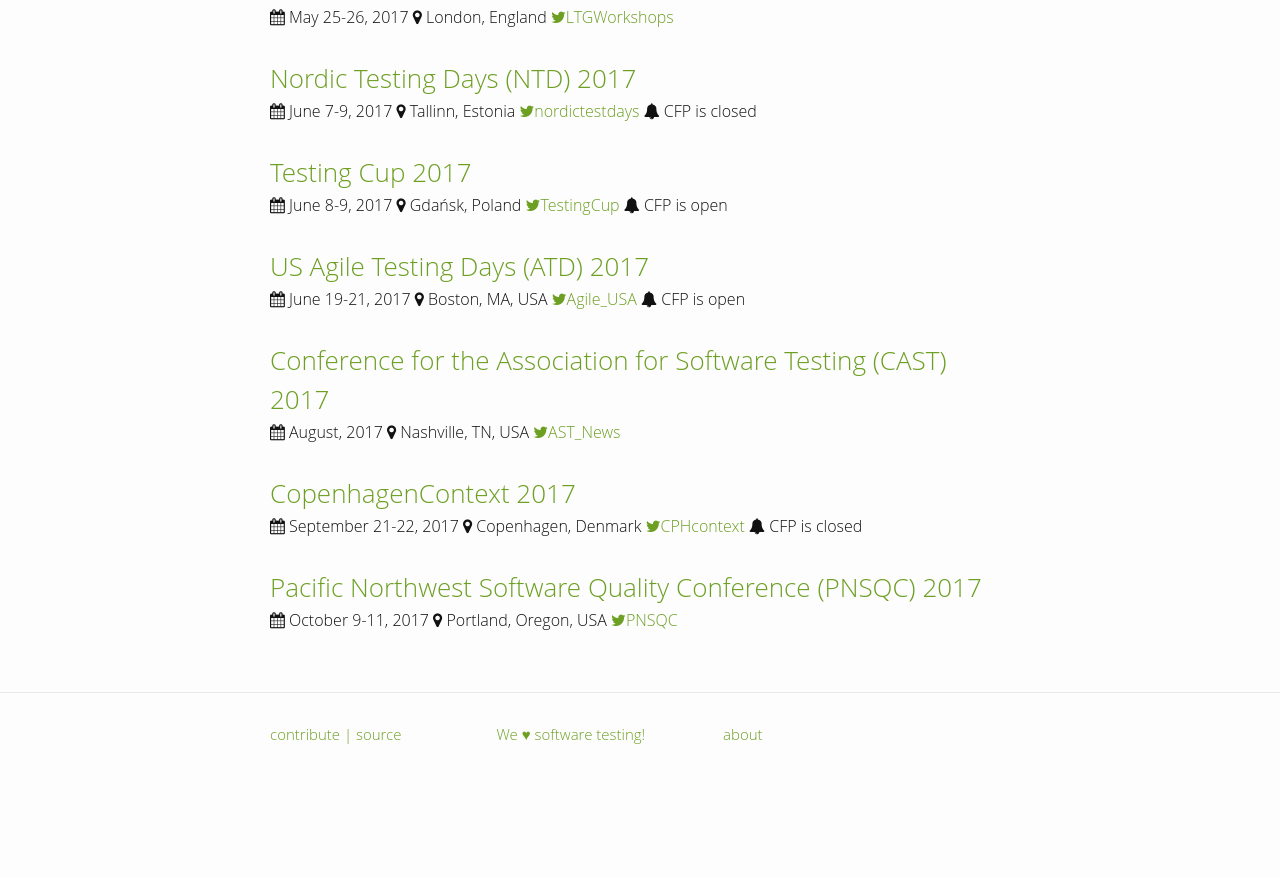
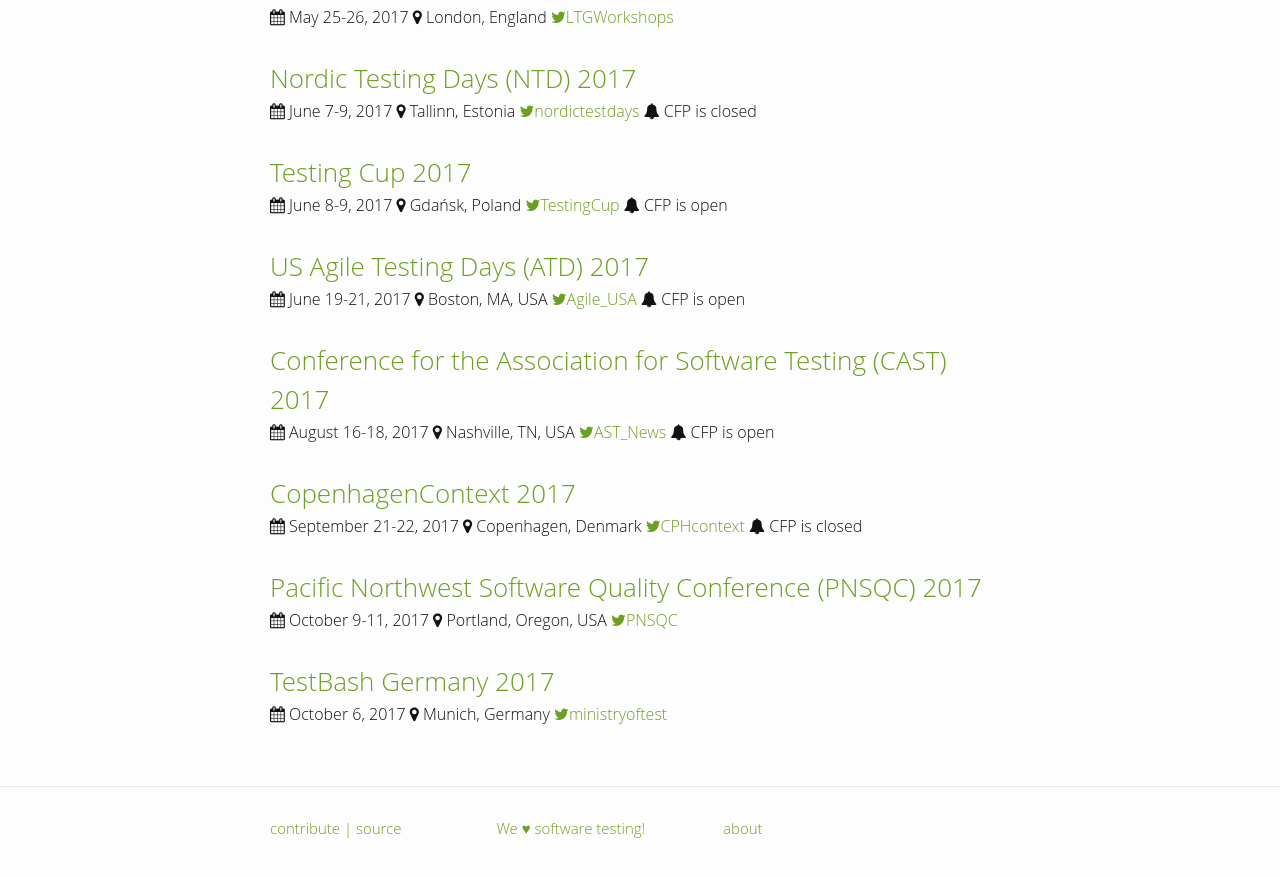
Before and after one commit to TestingConferences/testingconferences.github.io, a Jekyll site: the page built from index.html, in a window 1280 px wide and 900 px high, scrolled down 2392 px. Shown: the top 877 px of the window. Built offline with Jekyll 4.4.1, drawn with Linux system fonts in a browser that asks for light colours; before the commit the page ends 3198 px from its top, so only the background shows below that.

Commit message:
Added TestBash Germany 17, updated CAST 17

```diff
--- a/_data/current.yml
+++ b/_data/current.yml
@@ -180,9 +180,10 @@
 
 - name: Conference for the Association for Software Testing (CAST) 2017
   location: Nashville, TN, USA
-  dates: "August, 2017"
-  url: http://www.associationforsoftwaretesting.org/
+  dates: "August 16-18, 2017"
+  url: https://www.associationforsoftwaretesting.org/conference/cast-2017/
   twitter: AST_News
+  status: CFP is open
 
 - name: CopenhagenContext 2017
   location: Copenhagen, Denmark
@@ -196,3 +197,9 @@
   dates: "October 9-11, 2017"
   url: http://www.pnsqc.org/
   twitter: PNSQC
+
+- name: TestBash Germany 2017
+  location: Munich, Germany
+  dates: "October 6, 2017"
+  url: http://www.ministryoftesting.com/2016/12/testbash-coming-germany/
+  twitter: ministryoftest
```
